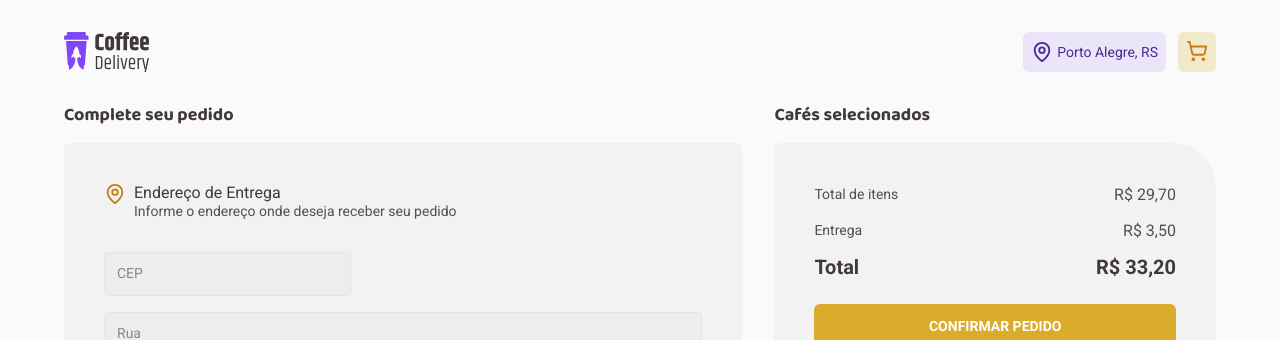
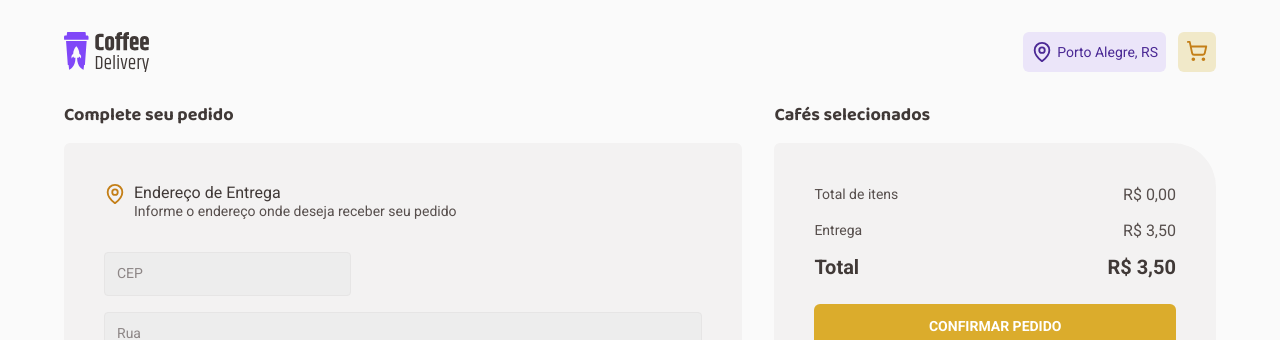
Before and after one commit to felipebdn/coffee-delivery, a Next.js app: page /checkout in a window 1280 px wide. Shown: the top 340 px of the page. Built offline with nearby package versions, Linux system fonts and the light colour scheme.

Commit message:
Add CheckoutValues component and refactor CoffeeInCart

```diff
--- /dev/null
+++ b/src/app/checkout/CheckoutValues.tsx
@@ -0,0 +1,31 @@
+import { coffeeContext } from '@/context/coffeesContext'
+import { formatCoffeeValue } from '@/lib/formatValueMoney'
+import { useContext } from 'react'
+
+export function CheckoutValues() {
+  const { cartCoffees } = useContext(coffeeContext)
+  // const { delivery, setDelivery } = useState(3.5)
+  const delivery = 3.5
+  const totalValueOfCoffees = cartCoffees.reduce((value, coffee) => {
+    return coffee.price * coffee.amountCoffees + value
+  }, 0)
+
+  return (
+    <div className="flex flex-col gap-3">
+      <div className="flex items-center justify-between text-sm font-normal leading-tight text-base-text">
+        <p>Total de itens</p>
+        <span className="text-base">
+          R$ {formatCoffeeValue(totalValueOfCoffees)}
+        </span>
+      </div>
+      <div className="flex items-center justify-between text-sm font-normal leading-tight text-base-text">
+        <p>Entrega</p>
+        <span className="text-base">R$ {formatCoffeeValue(delivery)}</span>
+      </div>
+      <div className="flex justify-between text-xl font-bold leading-tight text-base-subtitle">
+        <p>Total</p>
+        <span>R$ {formatCoffeeValue(delivery + totalValueOfCoffees)}</span>
+      </div>
+    </div>
+  )
+}
--- a/src/app/checkout/page.tsx
+++ b/src/app/checkout/page.tsx
@@ -7,6 +7,7 @@ import { CreditCard, DollarSign, Landmark, MapPin } from 'lucide-react'
 
 import { FormChekout } from './FormCheckout'
 import { CoffeeInCart } from '@/components/coffeesInCart'
+import { CheckoutValues } from './CheckoutValues'
 
 const checkoutSchema = zod.object({
   cep: zod.string(),
@@ -26,6 +27,7 @@ export default function Checkout() {
   })
   function teste(data: CheckoutTypes) {}
   const { handleSubmit } = formCheckout
+
   return (
     <div className="grid grid-cols-5 gap-8">
       <div className="col-span-3 flex flex-col gap-3">
@@ -97,20 +99,7 @@ export default function Checkout() {
         </h3>
         <div className="rounded-md rounded-bl-[44px] rounded-tr-[44px] bg-base-card p-10">
           <CoffeeInCart />
-          <div className="flex flex-col gap-3">
-            <div className="flex items-center justify-between text-sm font-normal leading-tight text-base-text">
-              <p>Total de itens</p>
-              <span className="text-base">R$ 29,70</span>
-            </div>
-            <div className="flex items-center justify-between text-sm font-normal leading-tight text-base-text">
-              <p>Entrega</p>
-              <span className="text-base">R$ 3,50</span>
-            </div>
-            <div className="flex justify-between text-xl font-bold leading-tight text-base-subtitle">
-              <p>Total</p>
-              <span>R$ 33,20</span>
-            </div>
-          </div>
+          <CheckoutValues />
           <form onSubmit={handleSubmit(teste)}>
             <button className="mt-6 flex w-full items-center justify-center rounded-md bg-yellow p-3 text-sm font-bold uppercase leading-normal text-white">
               Confirmar pedido
```
